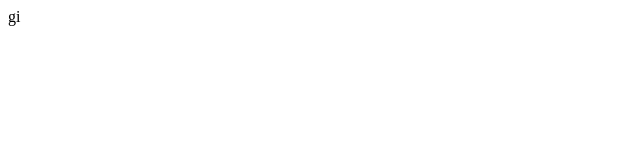
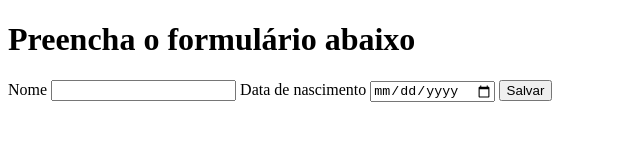
Before and after one commit to Dom-Garotom/form-validation, a plain HTML site: page index.html in a window 1280 px wide. Shown: the whole page, without its empty margins (0-640 px from the left). Drawn offline with Linux system fonts and the light colour scheme.

Commit message:
Arquivos base

```diff
--- a/index.html
+++ b/index.html
@@ -6,6 +6,16 @@
     <title>Fomr_validation</title>
 </head>
 <body>
-    gi
+    <h1>Preencha o formulário abaixo</h1>
+    <form action="">
+        <label for="">Nome</label>
+        <input type="text" name="" id="inputName">
+
+        <label for="">Data de nascimento</label>
+        <input type="date" name="" id="inputDate">
+
+        <button type="submit" onclick="exibir()">Salvar</button>
+    </form>
+    <script src="/script.js"></script>
 </body>
 </html>
--- /dev/null
+++ b/script.js
@@ -0,0 +1,11 @@
+var exibir = (event)=>{
+    var form = document.querySelector('form');
+    var nome = document.getElementById('inputName').value;
+    var data = document.getElementById('inputDate').value;
+
+    form.addEventListener('submit' , (event) =>{
+        event.preventDefault();
+    })
+
+    console.log(`seu nome: ${nome} \nsua data de nascimento: ${data} `);
+}
```
